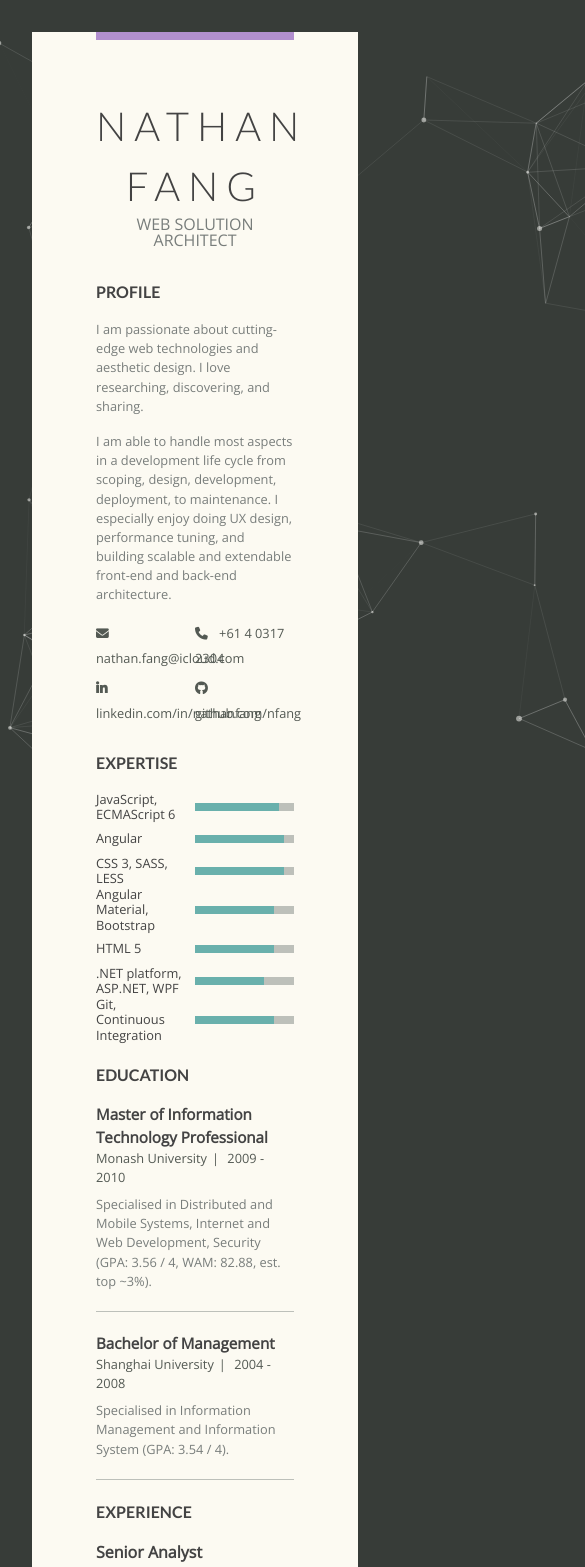
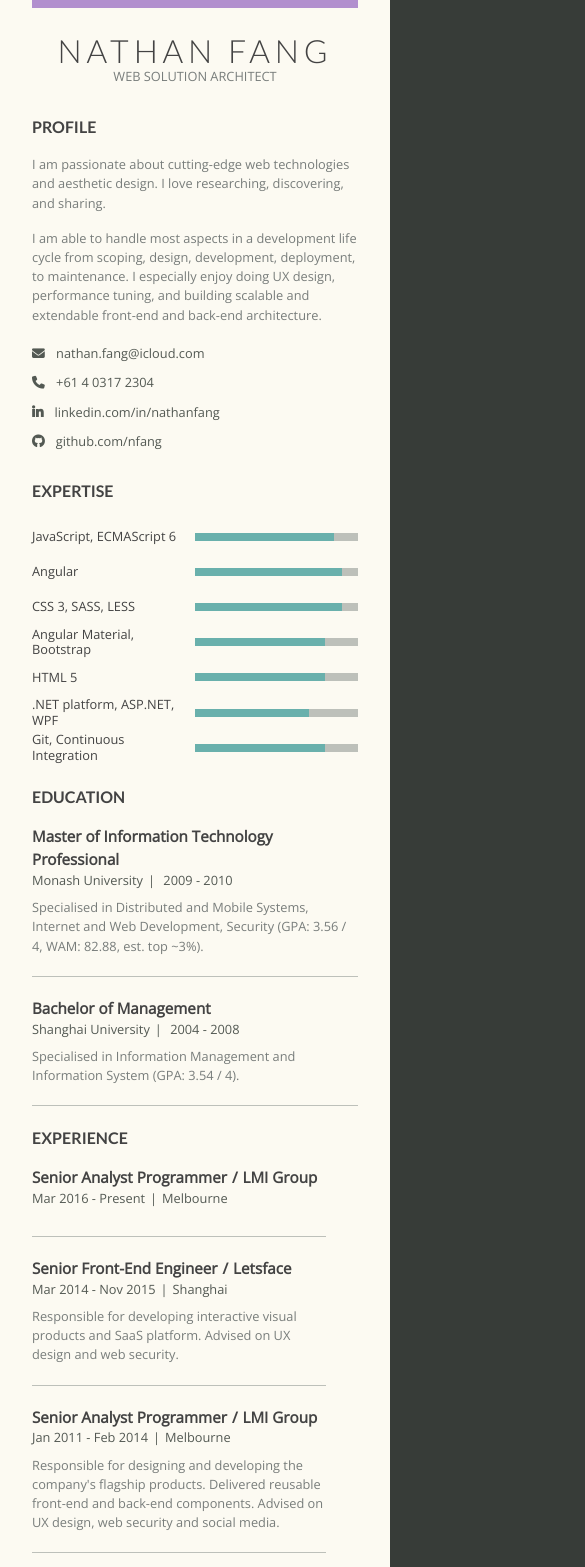
Before and after one commit to nfang/resume, an Angular app: page / in a window 390 px wide. Shown: the top 1567 px of the page, 585 px wide, since content can reach past the window. Built offline with nearby package versions, Linux system fonts and the light colour scheme.

Commit message:
feat: add styles for multiple screen sizes

```diff
--- a/src/app/app.component.scss
+++ b/src/app/app.component.scss
@@ -1,17 +1,11 @@
-$page-color:       #fcfaf2;
-$border-color:     #bdc0ba;
-$heading-color:    #434343;
+$page-color: #fcfaf2;
+$border-color: #bdc0ba;
+$heading-color: #434343;
 $subheading-color: #535953;
-$text-color:       #787d7b;
+$text-color: #787d7b;
 
-$sans-serif-normal:  'Open Sans', 'Helvetica Neue', arial, sans-serif;
+$sans-serif-normal: 'Open Sans', 'Helvetica Neue', arial, sans-serif;
 $sans-serif-heading: 'Lato', 'Open Sans', 'Helvetica Neue', arial, sans-serif;
-
-$aspect-ratio-a4: 210 / 297;
-$aspect-ratio-us-letter: 2159 / 2794;
-
-$header-spacing-l: 2rem 0 5rem;
-$header-spacing-m: 1rem 0 3rem;
 
 .page {
   box-sizing: border-box;
@@ -24,13 +18,14 @@ $header-spacing-m: 1rem 0 3rem;
   font-family: $sans-serif-normal;
   margin: 2rem auto;
 
-  &:before, &:after {
+  &:after,
+  &:before {
     content: '';
     display: block;
     background: #b28fce;
     position: absolute;
     width: calc(100% - 10rem);
-    height: .5rem;
+    height: 0.5rem;
   }
 
   &:before {
@@ -42,7 +37,12 @@ $header-spacing-m: 1rem 0 3rem;
   }
 }
 
-h1, h2, h3, h4, h5, h6 {
+h1,
+h2,
+h3,
+h4,
+h5,
+h6 {
   color: $heading-color;
 }
 
@@ -51,6 +51,7 @@ main {
   flex-direction: row;
   align-items: flex-start;
   flex: 1 0 auto;
+  flex-wrap: wrap;
 }
 
 section > h2 {
@@ -63,7 +64,8 @@ section + section {
   margin-top: 2rem;
 }
 
-.column-left, .column-right {
+.column-left,
+.column-right {
   box-sizing: border-box;
   display: flex;
   flex-direction: column;
@@ -71,7 +73,7 @@ section + section {
 }
 
 .column-left {
-  margin-right: 2rem;
+  padding-right: 2rem;
   order: 0;
   width: 60%;
 }
@@ -92,7 +94,7 @@ section + section {
   &-name {
     font-family: $sans-serif-heading;
     font-size: 3rem;
-    letter-spacing: .5rem;
+    letter-spacing: 0.5rem;
     line-height: 1.5;
   }
 
@@ -115,21 +117,22 @@ section + section {
   }
 
   &-header {
-    margin-bottom: .5rem;
+    margin-bottom: 0.5rem;
   }
 
   &-title {
     font-weight: 700;
+    font-size: .95rem;
   }
 
   &-subtitle {
     color: $subheading-color;
-    font-size: .8rem;
+    font-size: 0.8rem;
     line-height: 1.5;
   }
 
   &-description {
-    font-size: .8rem;
+    font-size: 0.8rem;
     line-height: 1.5;
   }
 
@@ -163,13 +166,13 @@ section + section {
 
   &-contact {
     color: $subheading-color;
-    font-size: .8rem;
+    font-size: 0.8rem;
     line-height: 2;
-    padding-bottom: .25rem;
+    padding-bottom: 0.25rem;
 
     > i {
       font-weight: 700;
-      margin-right: .5rem;
+      margin-right: 0.5rem;
     }
   }
 }
@@ -178,7 +181,7 @@ section + section {
  * Expertise
  */
 .expertise {
-  font-size: .8rem;
+  font-size: 0.8rem;
   display: flex;
   flex-direction: row;
   align-items: center;
@@ -189,12 +192,12 @@ section + section {
     box-sizing: border-box;
     color: $heading-color;
     line-height: 1.2;
-    padding-right: .5rem;
+    padding-right: 0.5rem;
     width: 50%;
   }
 
   &-gauge {
-    height: .5rem;
+    height: 0.5rem;
     width: 50%;
   }
 }
@@ -208,17 +211,17 @@ section + section {
   margin-bottom: 1.25rem;
 
   &-header {
-    margin-bottom: .5rem;
+    margin-bottom: 0.5rem;
   }
 
   &-title {
     font-weight: 700;
-    font-size: .95rem;
+    font-size: 0.95rem;
   }
 
   &-subtitle {
     color: $subheading-color;
-    font-size: .8rem;
+    font-size: 0.8rem;
     line-height: 1.5;
   }
 
@@ -254,13 +257,13 @@ section + section {
     width: 50%;
 
     &-header {
-      margin-bottom: .5rem;
+      margin-bottom: 0.5rem;
     }
 
     &-name {
-      font-size: .95rem;
+      font-size: 0.95rem;
       font-weight: 700;
-      margin-bottom: .25rem;
+      margin-bottom: 0.25rem;
 
       > a {
         border-bottom: 1px dashed $border-color;
@@ -270,11 +273,12 @@ section + section {
 
     &-date {
       color: $subheading-color;
-      font-size: .8rem;
+      font-size: 0.8rem;
     }
 
-    &-description, &-technologies {
-      font-size: .8rem;
+    &-description,
+    &-technologies {
+      font-size: 0.8rem;
     }
 
     &-description {
@@ -283,34 +287,73 @@ section + section {
     }
 
     &-technologies {
-      padding-top: .8rem;
+      padding-top: 0.8rem;
+
       > i {
-        margin-right: .5rem;
+        margin-right: 0.5rem;
       }
     }
   }
 }
 
 .reference {
-  font-size: .8rem;
+  font-size: 0.8rem;
   margin: 1.25rem 0;
 
-  &.bottom { display: none; }
+  &.bottom {
+    display: none;
+  }
 }
 
 .footer {
   color: #bdc0ba;
   font-family: $sans-serif-normal;
-  font-size: .8rem;
+  font-size: 0.8rem;
   text-align: center;
   margin: 2em 0;
 }
+@media screen and (min-width: 1200px) {
+  .page {
+    width: 1050px;
+  }
+}
+@media screen and (max-width: 1199px) {
+  .page {
+    &:after,
+    &:before {
+      width: calc(100% - 7rem);
+    }
+    padding: 2rem 3.5rem;
+    width: 960px;
+  }
+}
+@media screen and (max-width: 1024px) {
+  .page {
+    &:after,
+    &:before {
+      width: calc(100% - 6rem);
+    }
+    margin: 2rem auto;
+    padding: 2rem 3rem;
+    width: calc(100% - 4rem);
+  }
+}
+@media screen and (max-width: 960px) {
+  .portfolio {
+    flex-direction: column;
 
-@media (max-width: 750px) {
-  main {
-    flex-wrap: wrap;
+    .project {
+      width: 100%;
+
+      &-header {
+        display: flex;
+        align-items: baseline;
+        justify-content: space-between;
+      }
+    }
   }
-
+}
+@media screen and (max-width: 767px) {
   section {
     margin-bottom: 1.25rem;
   }
@@ -333,23 +376,8 @@ section + section {
     }
   }
 
-  .header {
-    padding: 2rem 0;
-  }
-
-  .header-name {
-    font-size: 2.5rem;
-  }
-
-  .page {
-    &:before, &:after {
-      width: calc(100% - 8rem);
-    }
-    margin: 2rem;
-    padding: 2rem 4rem;
-  }
-
-  .column-left, .column-right {
+  .column-left,
+  .column-right {
     width: 100%;
   }
 
@@ -360,33 +388,83 @@ section + section {
   .column-left {
     margin: 0;
     order: 1;
+    padding-left: 0;
   }
 
-  .reference.side {
-    display: none;
+  .reference {
+    &.side {
+      display: none;
+    }
+
+    &.bottom {
+      display: block;
+    }
   }
 
-  .reference.bottom {
-    display: block;
+  .portfolio {
+    .project:last-child {
+      margin-bottom: 0;
+    }
   }
 }
-
-@media screen and (min-width: 1050px) {
+@media screen and (max-width: 620px) {
   .page {
-    &:before, &:after {
-      width: calc(100% - 7rem);
+    &:after,
+    &:before {
+      width: calc(100% - 4rem);
     }
-    padding: 2rem 3.5rem;
-    width: 960px;
+    margin: 0 auto;
+    padding: 2rem;
+    width: 100%;
   }
 }
+@media screen and (max-width: 500px) {
+  .header {
+    padding: 0 0 2rem;
+  }
 
-@media screen and (min-width: 1250px) {
-  .page {
-    &:before, &:after {
-      width: calc(100% - 10rem);
+  .header-name {
+    font-size: 2.5rem;
+  }
+
+  .profile {
+    &-contacts {
+      flex-direction: column;
     }
-    padding: 2rem 5rem;
-    width: 1050px;
+
+    &-contact {
+      width: 100%;
+    }
+  }
+
+  .portfolio {
+    .project {
+      &-header {
+        display: block;
+      }
+    }
+  }
+
+  .reference {
+    margin: .5rem 0;
+  }
+
+  .footer {
+    font-size: .6rem;
   }
 }
+@media screen and (max-width: 425px) {
+  .header-name {
+    font-size: 2rem;
+    line-height: 1.2;
+    letter-spacing: .3rem;
+  }
+
+  .header-title {
+    font-size: .8rem;
+  }
+
+  .expertise {
+    min-height: 2.2rem;
+  }
+}
--- a/src/styles.scss
+++ b/src/styles.scss
@@ -96,3 +96,13 @@ body {
     transform: rotate(360deg);
   }
 }
+@media screen and (min-width: 768px) {
+  .rsm-bg {
+    width: 100%;
+  }
+}
+@media screen and (max-width: 767px) {
+  .rsm-bg {
+    display: none;
+  }
+}
```
